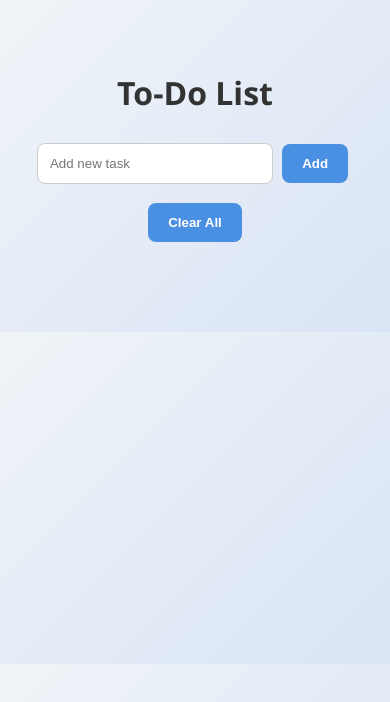
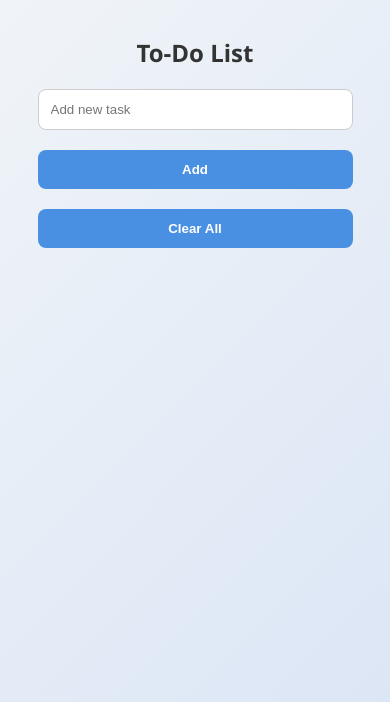
Before and after one commit to MOD-NIKO/Todo-List, a plain HTML site: page index.html in a window 390 px wide. Drawn offline with Linux system fonts and the light colour scheme.

Commit message:
Update style.css
Mobile responsiveness (auto size for all screens)

```diff
--- a/style.css
+++ b/style.css
@@ -1,23 +1,31 @@
+/* Global Styles */
 body {
   font-family: 'Segoe UI', sans-serif;
   background: linear-gradient(135deg, #f0f4f8, #d9e4f5);
+  margin: 0;
+  padding: 20px;
   text-align: center;
-  margin: 0;
-  padding: 50px 20px;
+  min-height: 100vh;
+  box-sizing: border-box;
 }
 
+/* Title */
 h1 {
   color: #333;
   margin-bottom: 20px;
+  font-size: 2em;
 }
 
+/* Input & Buttons */
 input {
   padding: 12px;
-  width: 60%;
+  width: 100%;
   max-width: 300px;
   border: 1px solid #ccc;
   border-radius: 8px;
+  margin-bottom: 10px;
   outline: none;
+  box-sizing: border-box;
   transition: 0.3s;
 }
 
@@ -36,12 +44,14 @@ button {
   cursor: pointer;
   font-weight: bold;
   transition: background-color 0.3s ease;
+  width: auto;
 }
 
 button:hover {
   background-color: #357ABD;
 }
 
+/* Task List */
 ul {
   list-style: none;
   padding: 0;
@@ -49,6 +59,8 @@ ul {
   max-width: 400px;
   margin-left: auto;
   margin-right: auto;
+  width: 100%;
+  box-sizing: border-box;
 }
 
 li {
@@ -73,3 +85,19 @@ li:hover {
   opacity: 0.6;
   background-color: #e6f0ff;
 }
+
+/* Mobile Optimization */
+@media (max-width: 480px) {
+  h1 {
+    font-size: 1.5em;
+  }
+
+  input, button {
+    width: 90%;
+    max-width: none;
+  }
+
+  ul {
+    padding: 0 10px;
+  }
+}
```
